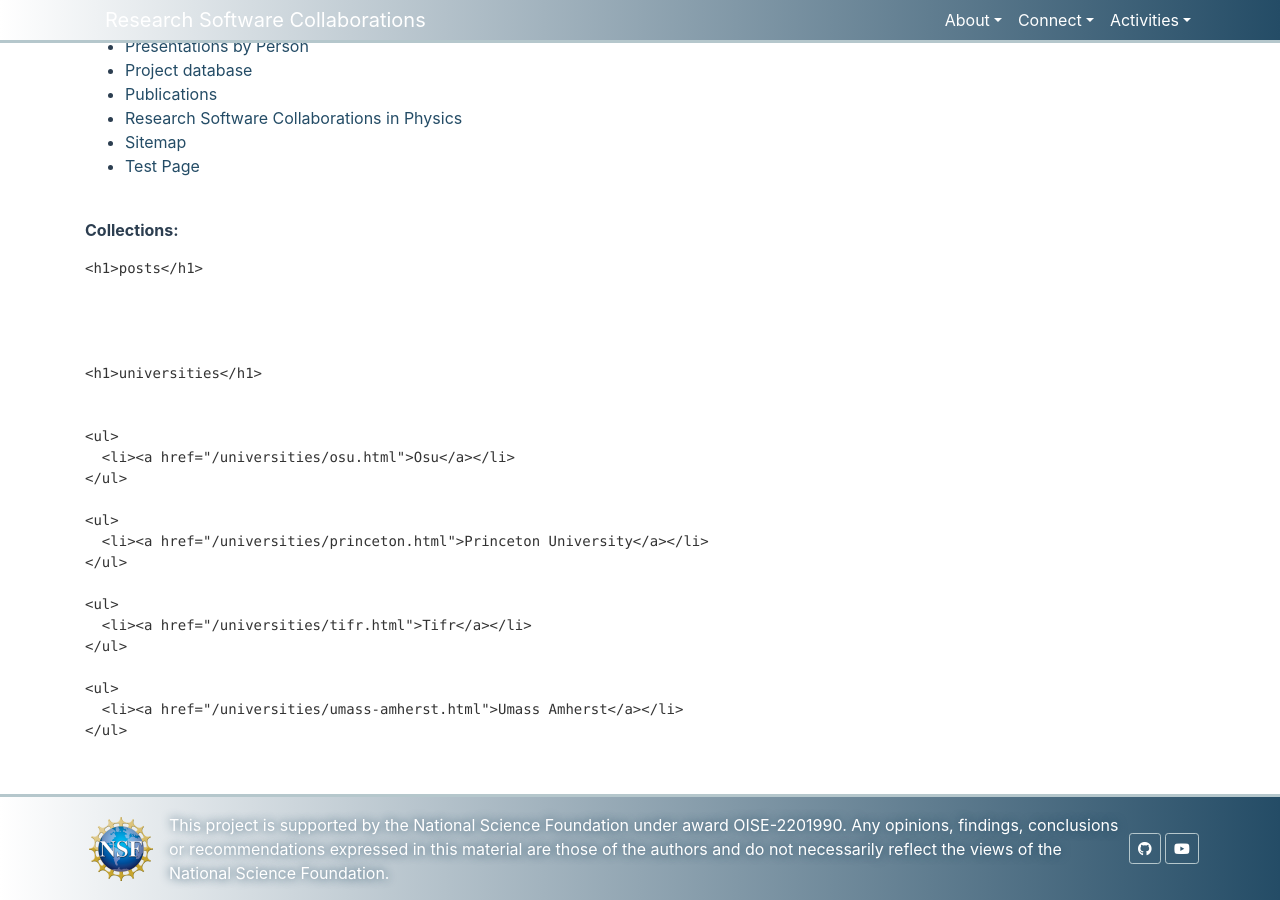
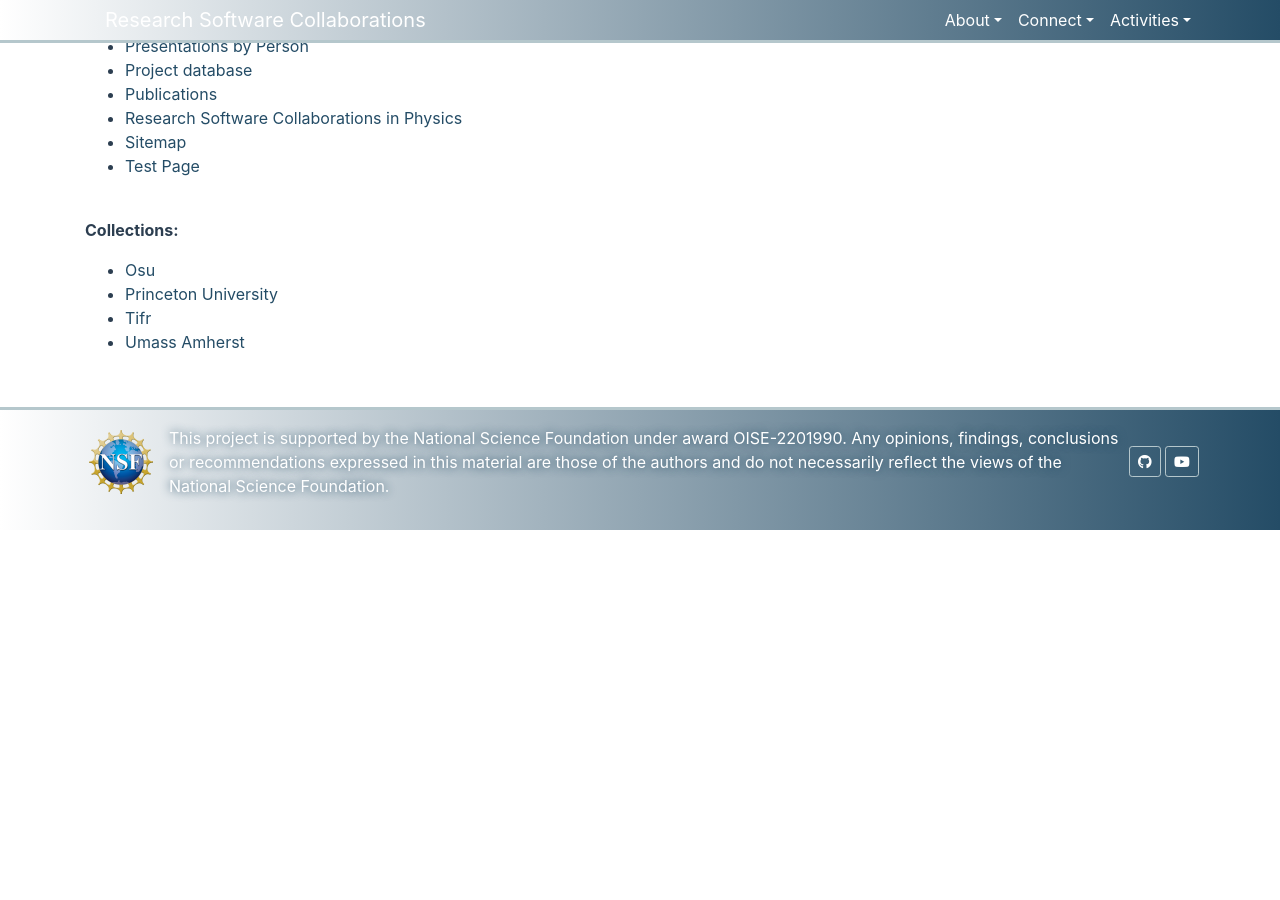
Before and after one commit to research-software-collaborations/research-software-collaborations.github.io, a Jekyll site: the page built from pages/sitemap.md, in a window 1280 px wide and 900 px high, scrolled down 1406 px. Built offline with Jekyll 4.4.1, drawn with Linux system fonts in a browser that asks for light colours; cached includes are drawn as plain includes; after the commit the page ends 1936 px from its top, so only the background shows below that.

Commit message:
simplify

```diff
--- a/pages/sitemap.md
+++ b/pages/sitemap.md
@@ -58,6 +58,7 @@ different page categories (using our custom frontmatter tag "pagetype").
 </ul>
 
 
+{% comment %}
 <br>
 <b>Collections:</b>
 {% for collection in site.collections %}
@@ -70,3 +71,12 @@ different page categories (using our custom frontmatter tag "pagetype").
     </ul>
     {% endfor %}
 {% endfor %}
+{% endcomment %}
+
+<br>
+<b>Collections:</b>
+<ul>
+{% for post in site.universities %}
+  <li><a href="{{post.permalink}}">{{ post.title }}</a></li>
+{% endfor %}
+</ul>
```
